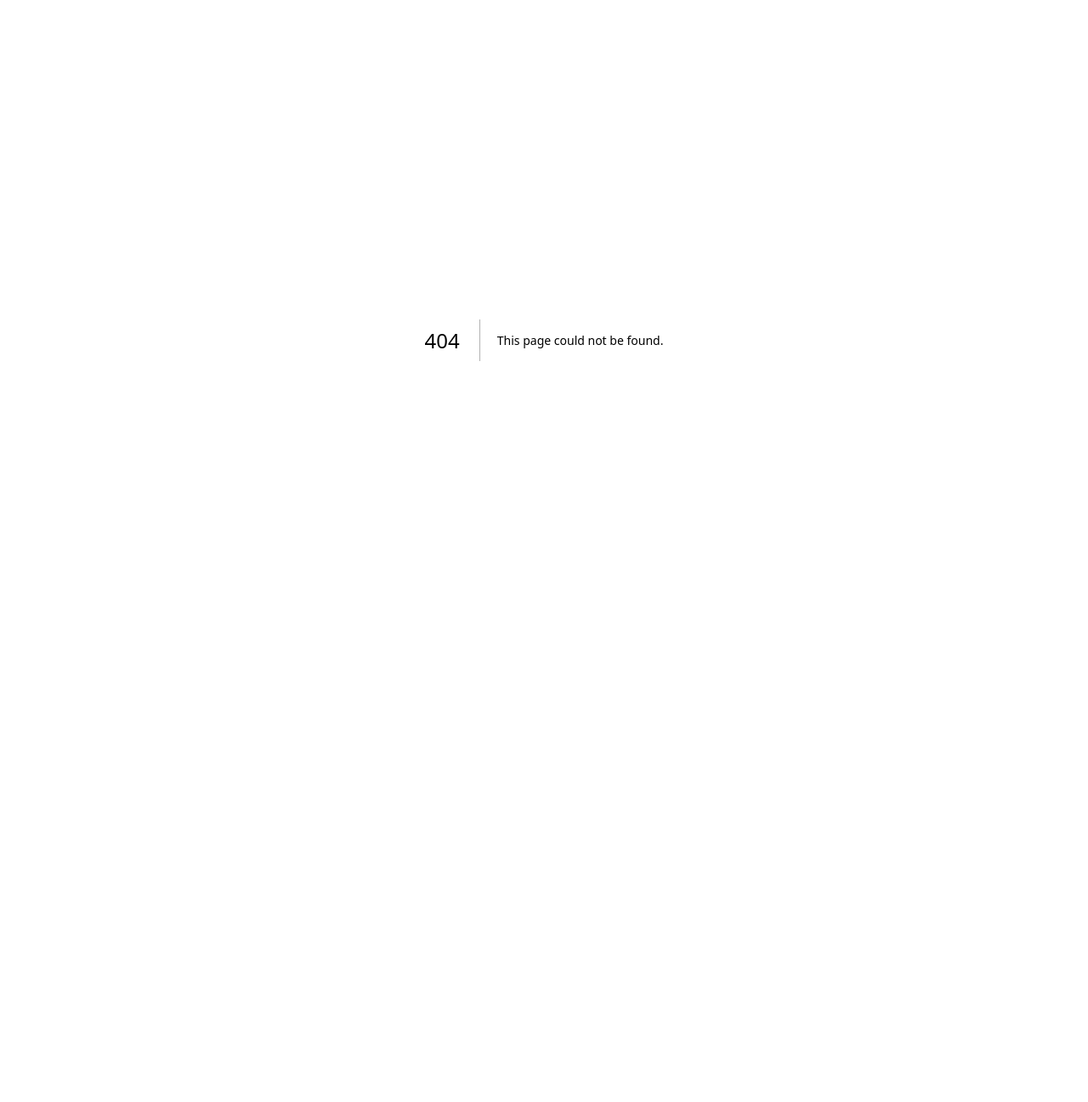
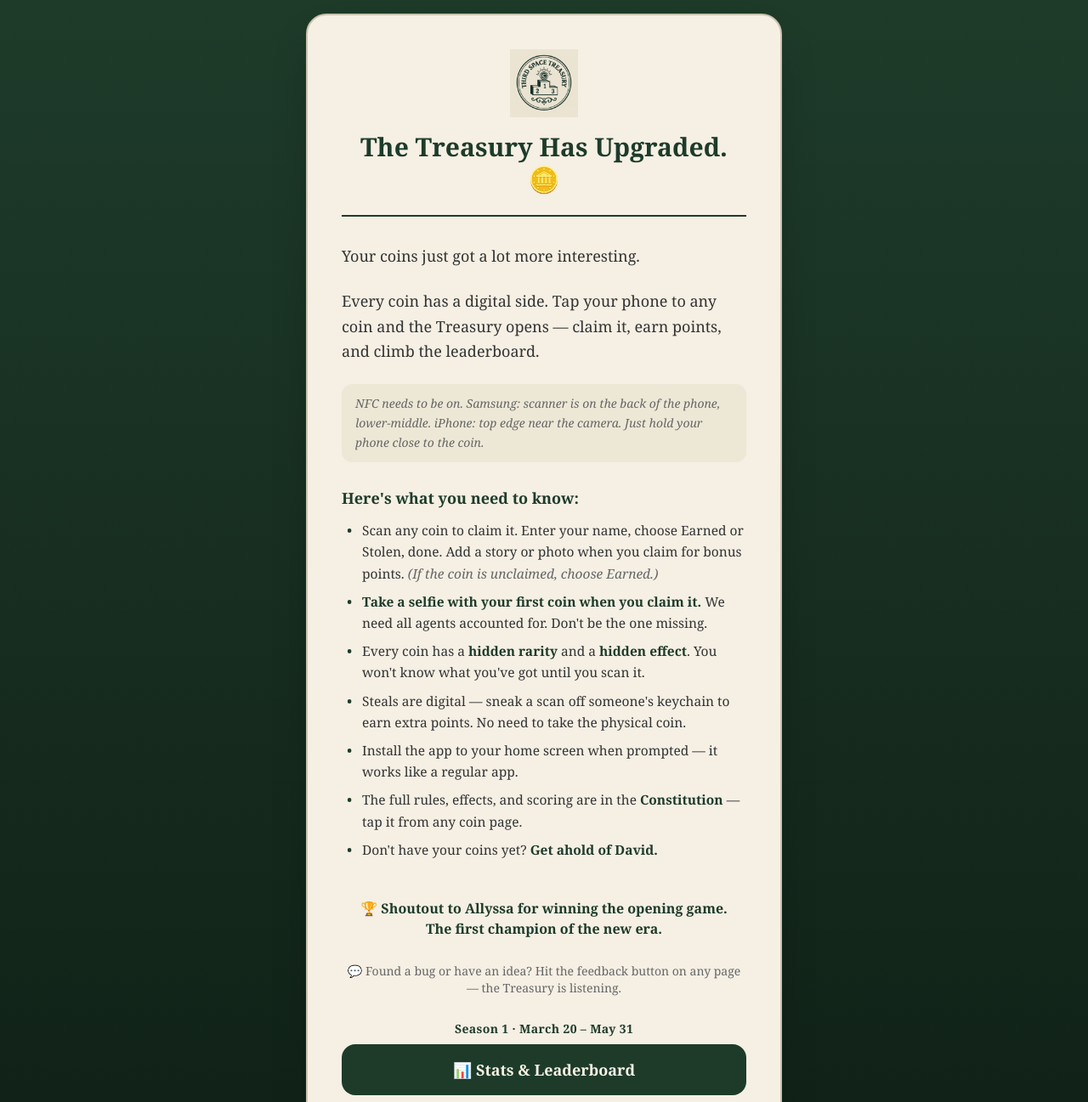
Before and after one commit to Outdoormack/coin-game-platform, a Next.js app: page /upgraded in a window 1280 px wide. Before the commit this address had no page. Shown: the top 1297 px of the page at 85% size. Before the commit the page ends 800 px from the top, so only its background shows below. Built offline with nearby package versions, Linux system fonts and the light colour scheme.

Commit message:
Add /upgraded launch announcement page with leaderboard button

```diff
--- /dev/null
+++ b/src/app/upgraded/page.tsx
@@ -0,0 +1,98 @@
+export default function UpgradedPage() {
+  return (
+    <main className="min-h-screen bg-gradient-to-b from-[#1e3b2a] to-[#0f1f15] flex items-center justify-center p-4">
+      <div className="max-w-[560px] w-full bg-[#f5efe4] rounded-3xl border-2 border-[#c9c2ae] p-10 shadow-2xl" style={{ fontFamily: "'EB Garamond', Georgia, serif" }}>
+
+        {/* Header */}
+        <div className="text-center mb-8 pb-6 border-b-2 border-[#1e3b2a]">
+          {/* eslint-disable-next-line @next/next/no-img-element */}
+          <img src="/logo.jpg" alt="Third Space Treasury" className="w-20 h-20 object-contain mx-auto mb-4" />
+          <h1 className="text-3xl font-bold text-[#1e3b2a] leading-tight" style={{ fontFamily: "'Playfair Display', Georgia, serif" }}>
+            The Treasury Has Upgraded. <span className="text-3xl">🪙</span>
+          </h1>
+        </div>
+
+        {/* Intro */}
+        <p className="text-lg text-[#333] leading-relaxed mb-6">
+          Your coins just got a lot more interesting.
+        </p>
+        <p className="text-lg text-[#333] leading-relaxed mb-6">
+          Every coin has a digital side. Tap your phone to any coin and the Treasury opens — claim it, earn points, and climb the leaderboard.
+        </p>
+
+        {/* NFC Note */}
+        <div className="bg-[#ede8d6] rounded-xl px-4 py-3 mb-7 text-sm italic text-[#666] leading-relaxed">
+          NFC needs to be on. Samsung: scanner is on the back of the phone, lower-middle. iPhone: top edge near the camera. Just hold your phone close to the coin.
+        </div>
+
+        {/* What you need to know */}
+        <h2 className="text-lg font-bold text-[#1e3b2a] mb-3" style={{ fontFamily: "'Playfair Display', Georgia, serif" }}>
+          Here&apos;s what you need to know:
+        </h2>
+
+        <ul className="space-y-2 mb-7 text-[15.5px] text-[#333] leading-relaxed">
+          <li className="pl-6 relative before:content-['•'] before:absolute before:left-1.5 before:text-[#1e3b2a] before:font-bold">
+            Scan any coin to claim it. Enter your name, choose Earned or Stolen, done. Add a story or photo when you claim for bonus points. <em className="text-[#666]">(If the coin is unclaimed, choose Earned.)</em>
+          </li>
+          <li className="pl-6 relative before:content-['•'] before:absolute before:left-1.5 before:text-[#1e3b2a] before:font-bold">
+            <strong className="text-[#1e3b2a]">Take a selfie with your first coin when you claim it.</strong> We need all agents accounted for. Don&apos;t be the one missing.
+          </li>
+          <li className="pl-6 relative before:content-['•'] before:absolute before:left-1.5 before:text-[#1e3b2a] before:font-bold">
+            Every coin has a <strong className="text-[#1e3b2a]">hidden rarity</strong> and a <strong className="text-[#1e3b2a]">hidden effect</strong>. You won&apos;t know what you&apos;ve got until you scan it.
+          </li>
+          <li className="pl-6 relative before:content-['•'] before:absolute before:left-1.5 before:text-[#1e3b2a] before:font-bold">
+            Steals are digital — sneak a scan off someone&apos;s keychain to earn extra points. No need to take the physical coin.
+          </li>
+          <li className="pl-6 relative before:content-['•'] before:absolute before:left-1.5 before:text-[#1e3b2a] before:font-bold">
+            Install the app to your home screen when prompted — it works like a regular app.
+          </li>
+          <li className="pl-6 relative before:content-['•'] before:absolute before:left-1.5 before:text-[#1e3b2a] before:font-bold">
+            The full rules, effects, and scoring are in the <strong className="text-[#1e3b2a]">Constitution</strong> — tap it from any coin page.
+          </li>
+          <li className="pl-6 relative before:content-['•'] before:absolute before:left-1.5 before:text-[#1e3b2a] before:font-bold">
+            Don&apos;t have your coins yet? <strong className="text-[#1e3b2a]">Get ahold of David.</strong>
+          </li>
+        </ul>
+
+        {/* Shoutout */}
+        <div className="text-center py-4 mb-3 text-base font-semibold text-[#1e3b2a]">
+          🏆 Shoutout to Allyssa for winning the opening game.<br />
+          The first champion of the new era.
+        </div>
+
+        {/* Feedback */}
+        <div className="text-center text-sm text-[#666] mb-7">
+          💬 Found a bug or have an idea? Hit the feedback button on any page — the Treasury is listening.
+        </div>
+
+        {/* Season badge + Leaderboard button */}
+        <div className="mb-7 space-y-2">
+          <div className="text-center text-sm font-bold text-[#1e3b2a] tracking-wide" style={{ fontFamily: "'Playfair Display', Georgia, serif" }}>
+            Season 1 · March 20 – May 31
+          </div>
+          <a
+            href="/"
+            className="block w-full text-center bg-[#1e3b2a] text-[#f7f3e6] font-bold text-lg py-4 rounded-2xl hover:bg-[#254b37] transition-colors"
+            style={{ fontFamily: "'Playfair Display', Georgia, serif" }}
+          >
+            📊 Stats &amp; Leaderboard
+          </a>
+        </div>
+
+        {/* Closing */}
+        <div className="text-center">
+          <p className="text-[17px] text-[#333] leading-relaxed mb-2">
+            The leaderboard is live. The coins are waiting.
+          </p>
+          <p className="text-[19px] font-semibold text-[#1e3b2a] mb-5">
+            Scan one. Take a selfie. See what happens.
+          </p>
+          <p className="text-base italic text-[#888] pt-5 border-t border-[#c9c2ae]">
+            May fortune favor the bold… and the sneaky. ⚡
+          </p>
+        </div>
+
+      </div>
+    </main>
+  );
+}
```
